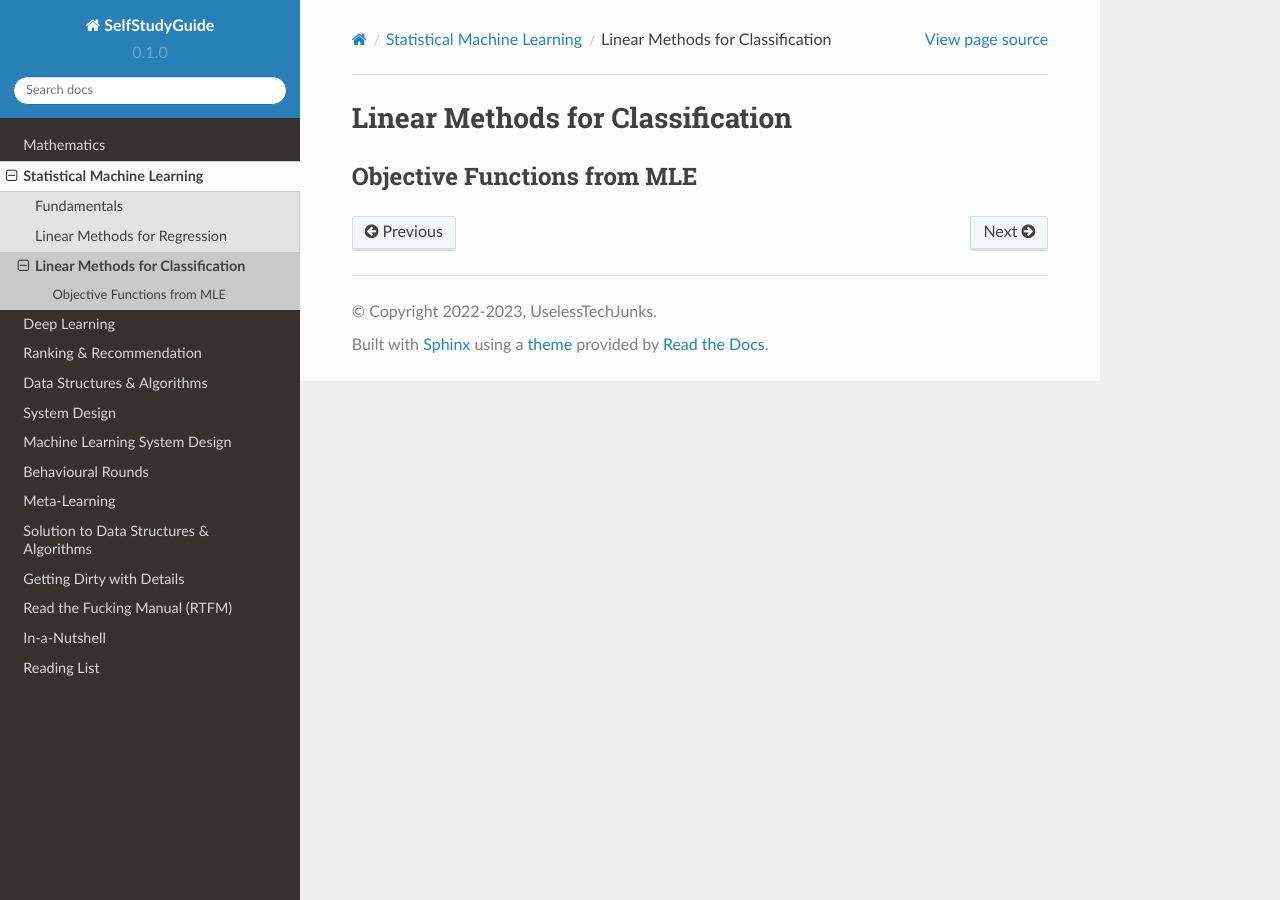
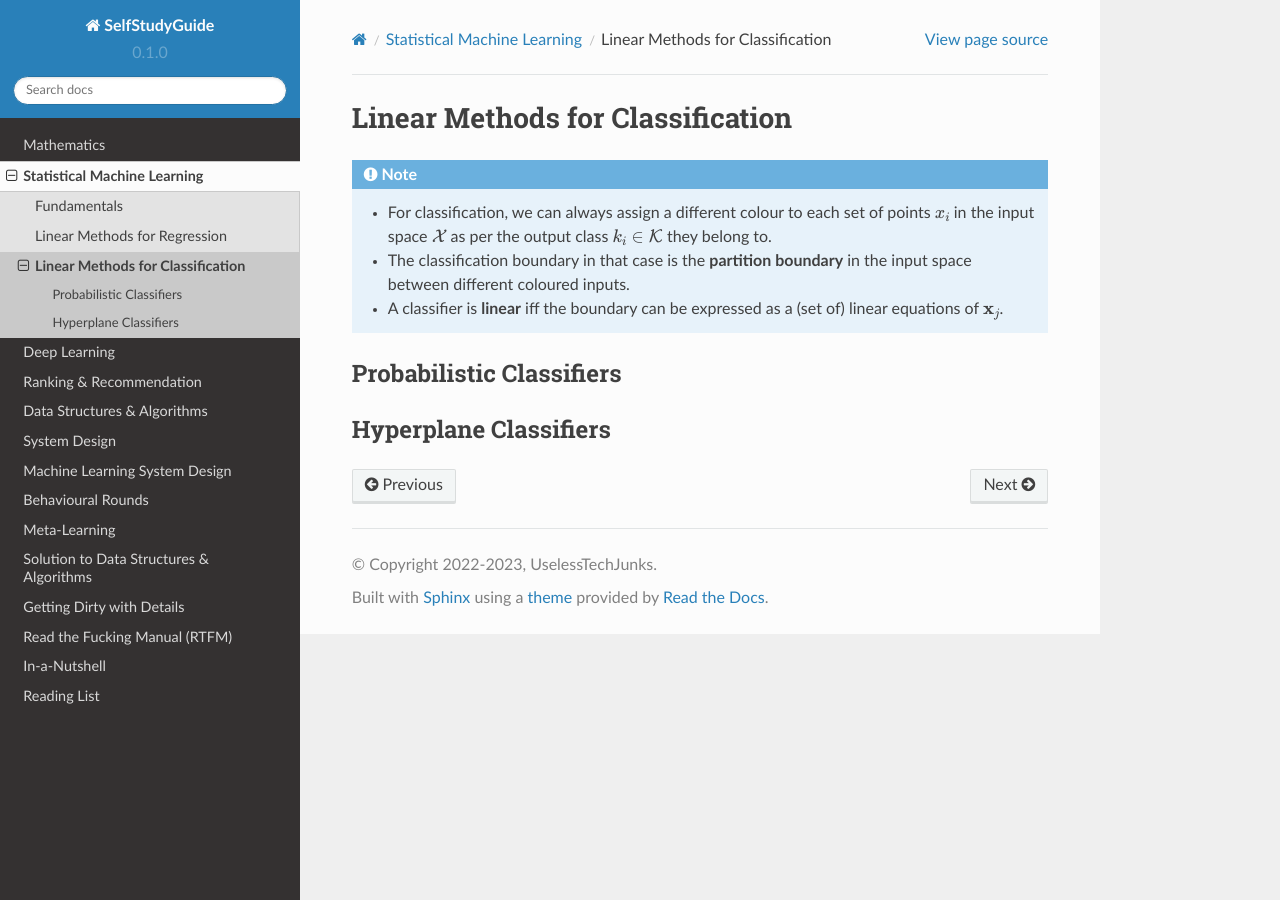
Before and after one commit to uselesstechjunks/leetcode, a Sphinx documentation site: the page built from docs/source/ml/linearcls.rst, in a window 1280 px wide. Built offline with Sphinx 7.4.7 and the Read the Docs theme 2.0.0, drawn with Linux system fonts in a browser that asks for light colours.

Commit message:
Update linearcls.rst

```diff
--- a/docs/source/ml/linearcls.rst
+++ b/docs/source/ml/linearcls.rst
@@ -1,6 +1,15 @@
 ######################################################################################
 Linear Methods for Classification
 ######################################################################################
+.. note::
+	* For classification, we can always assign a different colour to each set of points :math:`x_i` in the input space :math:`\mathcal{X}` as per the output class :math:`k_i\in\mathcal{K}` they belong to.
+	* The classification boundary in that case is the **partition boundary** in the input space between different coloured inputs.
+	* A classifier is **linear** iff the boundary can be expressed as a (set of) linear equations of :math:`\mathbf{x}_j`.
+
 **************************************************************************************
-Objective Functions from MLE
+Probabilistic Classifiers
 **************************************************************************************
+
+**************************************************************************************
+Hyperplane Classifiers
+**************************************************************************************
```
